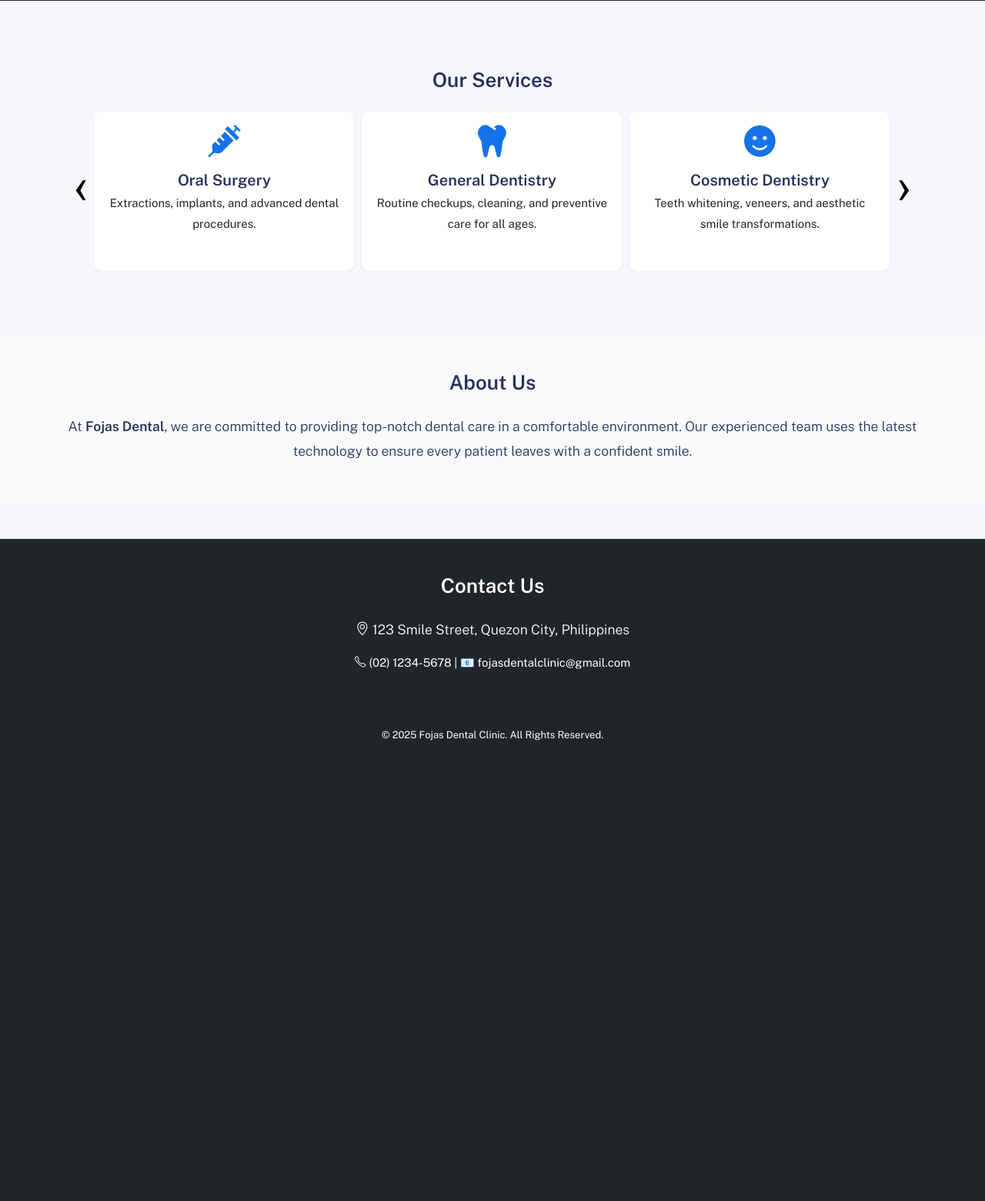
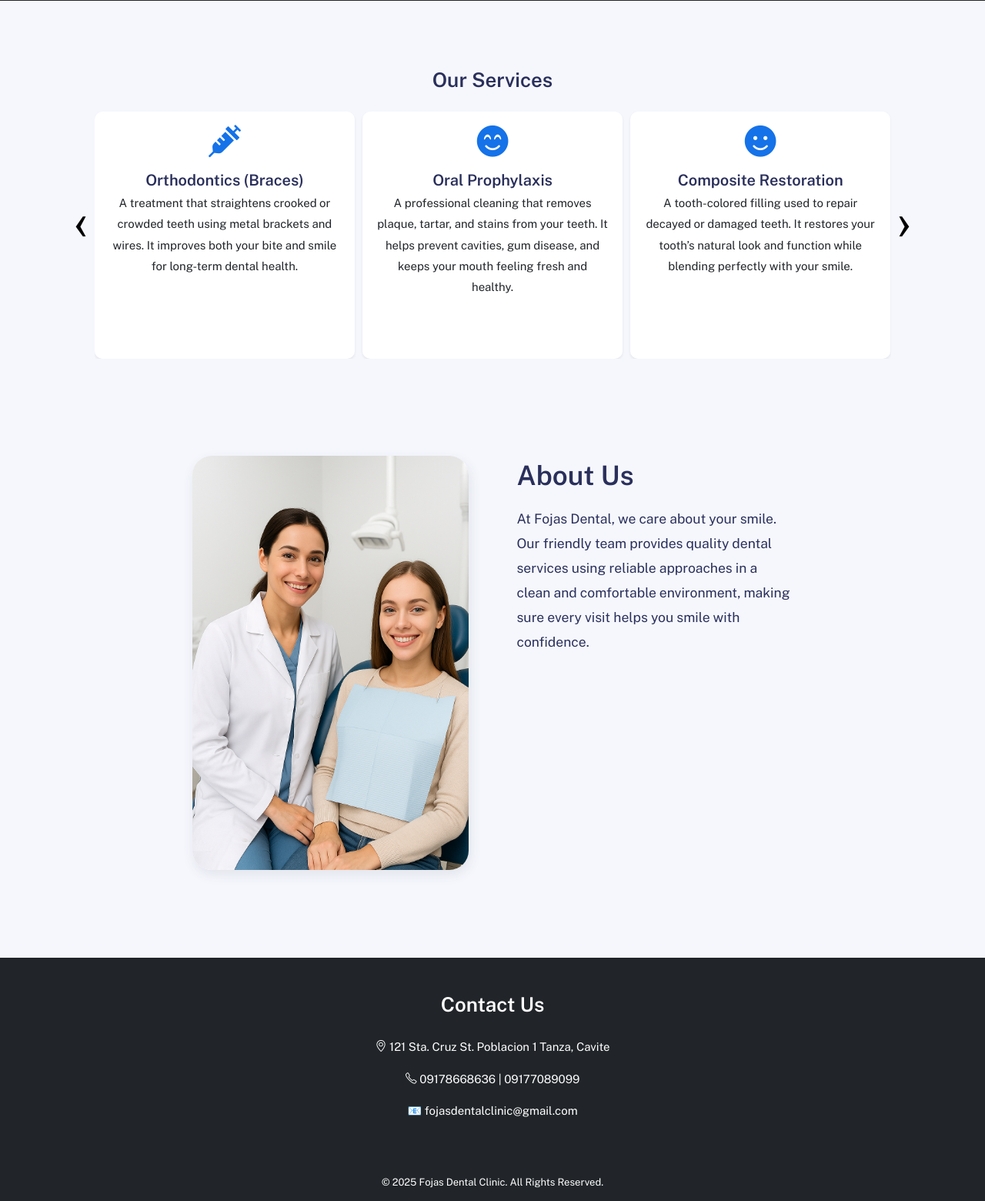
Before and after one commit to mathewdy/dental_appointment, a PHP site: page /dental_appointment/ in a window 1280 px wide. Shown: the part 477-2037 px from the top of the page at 77% size. Before the commit the page ends 1439 px from the top, so only its background shows below. Run offline with PHP 8.4, Linux system fonts and the light colour scheme; some libraries are stand-ins or nearby versions.

Commit message:
Bug ticket - 1, 3, 7, 8, 11, 12, 13, 14, 15 ,16

```diff
--- a/auth_main/auth.php
+++ b/auth_main/auth.php
@@ -27,7 +27,9 @@ if (isset($_POST['login'])) {
             sendEmail($mail, $subject, $email);
             $_SESSION['email'] = $email;
             $_SESSION['role_id'] = $row['role_id'];
-            echo "<script> success('Please Check Your Email Address for OTP.', () => window.location.href='otp.php') </script>";
+            echo "<script> success('Please Check Your Email Address for OTP.', () => window.location.href='otp.php').then(
+                console.log('hello')
+              ) </script>";
           }else{
             echo "<script> error('Otp sending failed.', () => window.location.href='login.php') </script>";
             return;
--- a/index.php
+++ b/index.php
@@ -1,4 +1,5 @@
 <?php
+include_once($_SERVER['DOCUMENT_ROOT'] . '/dental_appointment/config.php');
 include_once($_SERVER['DOCUMENT_ROOT'] . '/dental_appointment/includes/header.php');
 ?>
   <style>
@@ -90,9 +91,13 @@ include_once($_SERVER['DOCUMENT_ROOT'] . '/dental_appointment/includes/header.ph
         <div class="item">
           <div class="card shadow-sm">
             <div class="card-body">
-              <i class="fas fa-tooth fa-3x text-primary mb-3"></i>
-              <h5 class="card-title">General Dentistry</h5>
-              <p class="card-text">Routine checkups, cleaning, and preventive care for all ages.</p>
+              <i class="fas fa-smile-beam fa-3x text-primary mb-3"></i>
+              <h5 class="card-title">
+                Oral Prophylaxis
+              </h5>
+              <p class="card-text">
+                A professional cleaning that removes plaque, tartar, and stains from your teeth. It helps prevent cavities, gum disease, and keeps your mouth feeling fresh and healthy.
+              </p>
             </div>
           </div>
         </div>
@@ -100,8 +105,27 @@ include_once($_SERVER['DOCUMENT_ROOT'] . '/dental_appointment/includes/header.ph
           <div class="card shadow-sm">
             <div class="card-body">
               <i class="fas fa-smile fa-3x text-primary mb-3"></i>
-              <h5 class="card-title">Cosmetic Dentistry</h5>
-              <p class="card-text">Teeth whitening, veneers, and aesthetic smile transformations.</p>
+              <h5 class="card-title">
+                Composite Restoration
+              </h5>
+              <p class="card-text">
+                A tooth-colored filling used to repair decayed or damaged teeth. It restores your tooth’s
+                natural look and function while blending perfectly with your smile.
+              </p>
+            </div>
+          </div>
+        </div>
+        <div class="item">
+          <div class="card shadow-sm">
+            <div class="card-body">
+              <i class="fas fa-teeth fa-3x text-primary mb-3"></i>
+              <h5 class="card-title">
+                Cosmetic Dentistry (Direct Composite Veneers)
+              </h5>
+              <p class="card-text">
+                A cosmetic procedure that enhances the shape, color, and overall appearance of your teeth
+                using a special composite material — perfect for improving your smile instantly.
+              </p>
             </div>
           </div>
         </div>
@@ -109,8 +133,56 @@ include_once($_SERVER['DOCUMENT_ROOT'] . '/dental_appointment/includes/header.ph
           <div class="card shadow-sm">
             <div class="card-body">
               <i class="fas fa-syringe fa-3x text-primary mb-3"></i>
-              <h5 class="card-title">Oral Surgery</h5>
-              <p class="card-text">Extractions, implants, and advanced dental procedures.</p>
+              <h5 class="card-title">
+                Dental Extraction / Surgery
+              </h5>
+              <p class="card-text">
+                The removal of a damaged or decayed tooth that can no longer be saved. This helps prevent
+                pain, infection, or damage to nearby teeth.
+              </p>
+            </div>
+          </div>
+        </div>
+        <div class="item">
+          <div class="card shadow-sm">
+            <div class="card-body">
+              <i class="fas fa-tooth fa-3x text-primary mb-3"></i>
+              <h5 class="card-title">
+                Wisdom Tooth Removal (₱4,000–₱15,000 | 1–3 hrs)
+              </h5>
+              <p class="card-text">
+                A surgical procedure to remove impacted or painful wisdom teeth. It relieves discomfort and
+                prevents future dental problems caused by overcrowding or infection.
+              </p>
+            </div>
+          </div>
+        </div>
+        <div class="item">
+          <div class="card shadow-sm">
+            <div class="card-body">
+              <i class="fas fa-teeth fa-3x text-primary mb-3"></i>
+              <h5 class="card-title">
+                Prosthodontics (Dentures)
+              </h5>
+              <p class="card-text">
+                Replace missing teeth with dentures that can be taken out for cleaning, available in US
+                Plastic for an affordable and durable option, Porcelain for a natural and strong appearance,
+                and Flexible for a lightweight, comfortable, and perfect fit.
+              </p>
+            </div>
+          </div>
+        </div>
+        <div class="item">
+          <div class="card shadow-sm">
+            <div class="card-body">
+              <i class="fas fa-syringe fa-3x text-primary mb-3"></i>
+              <h5 class="card-title">
+                Orthodontics (Braces)
+              </h5>
+              <p class="card-text">
+                A treatment that straightens crooked or crowded teeth using metal brackets and wires. It
+                improves both your bite and smile for long-term dental health.
+              </p>
             </div>
           </div>
         </div>
@@ -118,14 +190,23 @@ include_once($_SERVER['DOCUMENT_ROOT'] . '/dental_appointment/includes/header.ph
     </div>
   </section>
 
-  <section id="about" class="py-5 my-5 bg-light">
-    <div class="container text-center">
-      <h2 class="fw-bold mb-4">About Us</h2>
-      <p class="lead">
-        At <strong>Fojas Dental</strong>, we are committed to providing top-notch
-        dental care in a comfortable environment. Our experienced team uses the
-        latest technology to ensure every patient leaves with a confident smile.
-      </p>
+  <section id="about" class="py-5 my-5">
+    <div class="container d-flex justify-content-center">
+      <div class="row justify-content-center gap-5">
+        <div class="col-lg-4">
+          <div class="card" style=" border-radius: 25px;">
+            <img src="<?= BASE_PATH . '/assets/img/Dentistandpat.png';?>" class="w-100 h-100"  style="border-radius: 25px;" alt="">
+          </div>
+        </div>
+        <div class="col-lg-4">
+          <h2 class="fw-bold mb-3 fs-1">About Us</h2>
+          <p class="fs-5">
+            At Fojas Dental, we care about your smile. Our friendly team provides quality dental
+            services using reliable approaches in a clean and comfortable environment, making sure
+            every visit helps you smile with confidence.
+          </p>
+        </div>
+      </div>
     </div>
   </section>
 
@@ -133,9 +214,10 @@ include_once($_SERVER['DOCUMENT_ROOT'] . '/dental_appointment/includes/header.ph
   <section id="contact" class="py-5 bg-dark text-white">
     <div class="container text-center">
       <h2 class="fw-bold mb-4">Contact Us</h2>
-      <p class="lead"><i class="icon-location-pin"></i>
-        123 Smile Street, Quezon City, Philippines</p>
-      <p><i class="icon-phone"></i> (02) 1234-5678 | 📧 fojasdentalclinic@gmail.com</p>
+      <p><i class="icon-location-pin"></i>
+        121 Sta. Cruz St. Poblacion 1 Tanza, Cavite</p>
+      <p><i class="icon-phone"></i>   09178668636 | 09177089099</p>
+      <p>📧 fojasdentalclinic@gmail.com</p>
     </div>
   </section>
 
@@ -151,7 +233,7 @@ include_once($_SERVER['DOCUMENT_ROOT'] . '/dental_appointment/includes/scripts.p
     loop: true,
     margin: 10,
     nav: true,
-    dots: true,
+    dots: false,
     center: true
 })
 </script>
--- a/modules/queries/Mailer/mail.php
+++ b/modules/queries/Mailer/mail.php
@@ -31,7 +31,6 @@ function sendEmail($message, $title, $creds) {
 
     return true;
   } catch (Exception $e) {
-    echo "not sent";
     return false;
   }
 }
```
Also changed, not shown: assets/js/notification.js (+80 -19 lines), auth/registration.php (+6 -6 lines), includes/mark-read.php (added, +27 -0 lines), includes/notifications.php (+15 -6 lines), modules/admin/add-patient.php (+7 -4 lines), modules/admin/set-schedule.php (+9 -7 lines), modules/admin/set.php (+13 -13 lines), modules/patients/dashboard.php (+12 -21 lines), modules/patients/select-dentist.php (+10 -14 lines), modules/patients/set.php (+10 -7 lines), assets/img/Dentistandpat.png (added).
